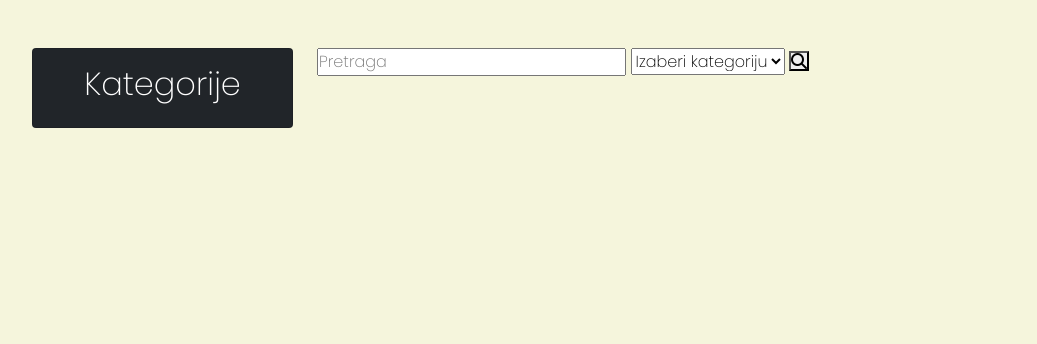
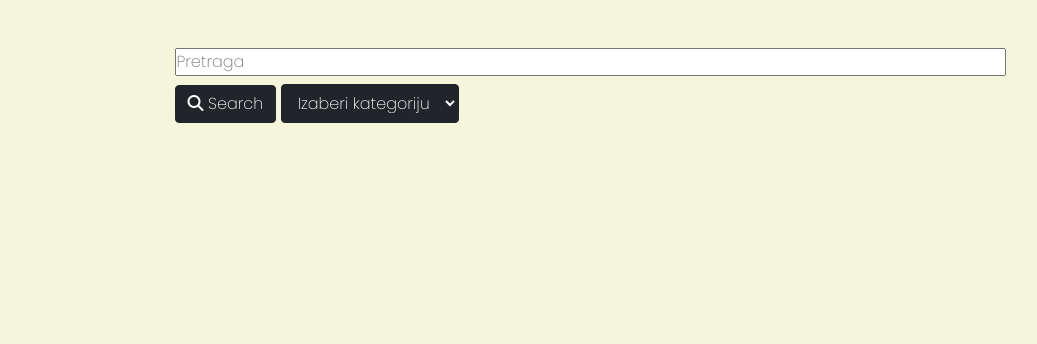
Before and after one commit to daniloradosavljevic/PISIBP-Projekat, a Flask app: page /prikaz_novosti in a window 1280 px wide. Shown: the part 76-420 px from the top of the page, without its empty margins (50-1087 px from the left). Run offline with Flask 3, Linux system fonts and the light colour scheme; data that the repository does not hold is empty; some libraries are stand-ins or nearby versions.

Commit message:
Popravljena forma

```diff
--- a/templates/prikaz_novosti.html
+++ b/templates/prikaz_novosti.html
@@ -1,36 +1,21 @@
 {% extends 'base.html' %} {% block body %}
-<div class="container">
-    <div class="row mt-5">
-        <div class="col-lg-3 d-none d-lg-block">
-            <div class="card bg-dark text-white text-center">
-                <div class="card-body">
-                    <h2 class="">Kategorije</h2>
-
-                    <form action="{{ url_for('prikaz_novosti') }}" method="GET">
-                    <ul class="navbar-nav" data-toggle="animation" data-animation="zoom-in" data-animation-start="onLoad">
-                    {% for category in categories %}
-                        <li class="nav-item py-2 " value="{{ category['id'] }}">
-                            <a href="{{ url_for('prikaz_novosti') }}" class="nav-link text-light zoom">{{ category['naziv'] }}</a>
-                        </li>
-                    {% endfor %}
-                    </ul>
-                </form>
-                </div>
-            </div>
-        </div>
-
+<div class="container mx-auto">
+    <div class="row mt-5 items-align-center justify-content-center">
         <div class="col-lg-9 justify-content-center ">
+            <div class="form-group flex-grow-1">
             <form action="{{ url_for('prikaz_novosti') }}" method="GET">
-                <input type="text" name="search_query" placeholder="Pretraga" value="{{ search_query }}">
-                <select name="category">
+                <input type="text" name="search_query" placeholder="Pretraga" value="{{ search_query }}" class="form" style="width: 100%;max-width: 900px;"><br>
+                <button type="submit" class="btn btn-dark mt-2"><i class="fa-solid fa-magnifying-glass"></i> Search</button>
+                {% if search_query or category %}
+                <a href="{{ url_for('prikaz_novosti') }}" class="btn btn-dark zoom mt-2">Reset Search</a> {% endif %}
+                <select name="category" class="btn btn-dark mt-2 zoom">
                     <option value="" >Izaberi kategoriju</option>
                     {% for category in categories %}
                         <option value="{{ category['id'] }}" {% if category['id'] == category %} selected {% endif %}>{{ category['naziv'] }}</option>
                     {% endfor %}
                 </select>
-                <button type="submit" class="fa-solid fa-magnifying-glass"></button> {% if search_query or category %}
-                <a href="{{ url_for('prikaz_novosti') }}" class="btn btn-secondary">Reset Search</a> {% endif %}
-            </form><br>
+
+            </form></div><br>
             <main role="main" class="container-fluid d-none d-xl-block ">
                 {% for vest in novosti %}
                 <a href="{{ url_for('vest', vest_id=vest['id']) }}" class="card-link" style="text-decoration: none;">
```
